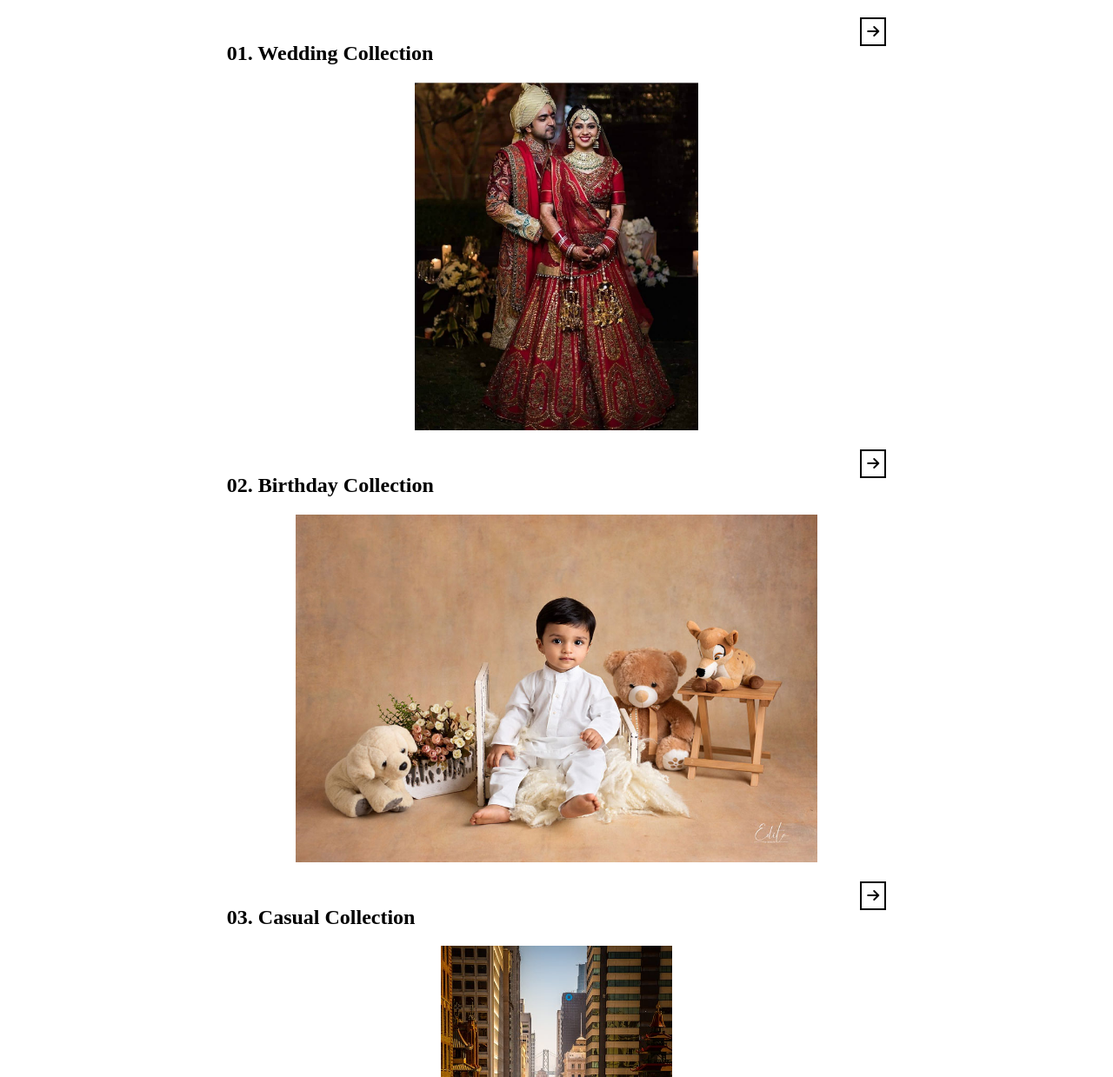
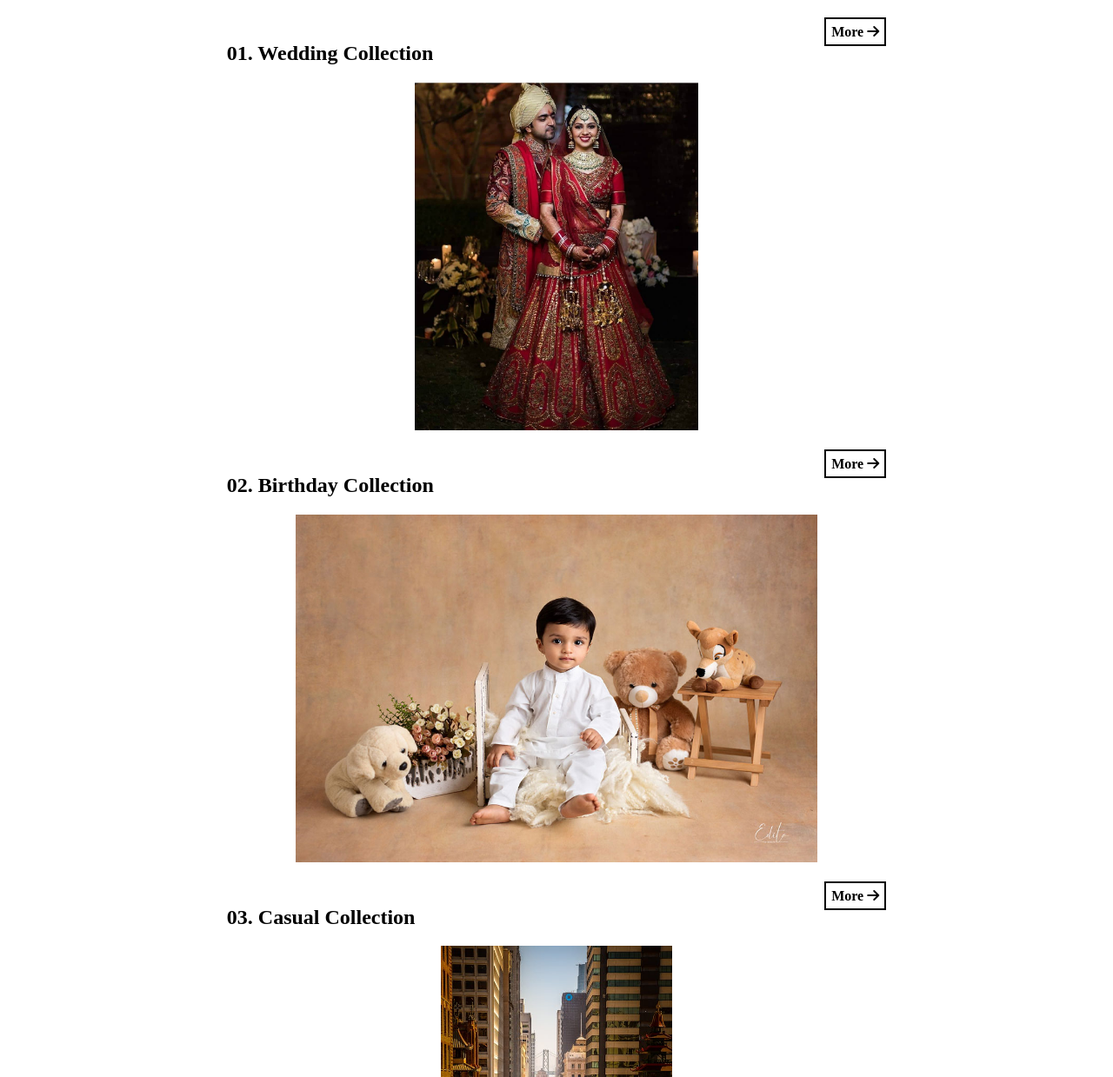
Before and after one commit to VipulNagrale/MMStudio, a plain HTML site: page Portfulio.html in a window 1280 px wide. Shown: the part 810-2049 px from the top of the page at 87% size. Drawn offline with Linux system fonts and the light colour scheme.

Commit message:
Update Portfulio.html

```diff
--- a/Portfulio.html
+++ b/Portfulio.html
@@ -5,7 +5,7 @@
     <meta charset="UTF-8">
     <meta http-equiv="X-UA-Compatible" content="IE=edge">
     <meta name="viewport" content="width=device-width, initial-scale=1.0">
-    <title>Document</title>
+    <title>Portfulio Page</title>
     <link rel="stylesheet" href="Portfulio.css">
     <script src="https://kit.fontawesome.com/2620c3974a.js" crossorigin="anonymous"></script>
 </head>
@@ -46,7 +46,7 @@
             <div class="imgscontainer">
                 <div class="imghead">
                     <div class="imgheading"><h2>01.  Wedding Collection</h2></div>
-                    <div class="nextbtn"><a href="weddingPage.html"><i class="fa-sharp fa-solid fa-arrow-right"></i></a></div>
+                    <div class="nextbtn"><a href="weddingPage.html"><strong>More </strong><i class="fa-sharp fa-solid fa-arrow-right"></i></a></div>
                 </div>
                 <div class="imgcollection">
                     <img src="wedding1.jpg" alt="Wedding Collections">
@@ -56,7 +56,7 @@
             <div class="imgscontainer">
                 <div class="imghead">
                     <div class="imgheading"><h2>02.  Birthday Collection</h2></div>
-                    <div class="nextbtn"><a href="birthdayPage.html"><i class="fa-sharp fa-solid fa-arrow-right"></i></a></div>
+                    <div class="nextbtn"><a href="birthdayPage.html"><strong>More </strong><i class="fa-sharp fa-solid fa-arrow-right"></i></a></div>
                 </div>
                 <div class="imgcollection">
                     <img src="birthday1.jpg" alt="Wedding Collections">
@@ -66,7 +66,7 @@
             <div class="imgscontainer">
                 <div class="imghead">
                     <div class="imgheading"><h2>03.  Casual Collection</h2></div>
-                    <div class="nextbtn"><a href="casualPage.html"><i class="fa-sharp fa-solid fa-arrow-right"></i></a></div>
+                    <div class="nextbtn"><a href="casualPage.html"><strong>More </strong><i class="fa-sharp fa-solid fa-arrow-right"></i></a></div>
                 </div>
                 <div class="imgcollection">
                     <img src="city1.jpeg" alt="Wedding Collections">
```
